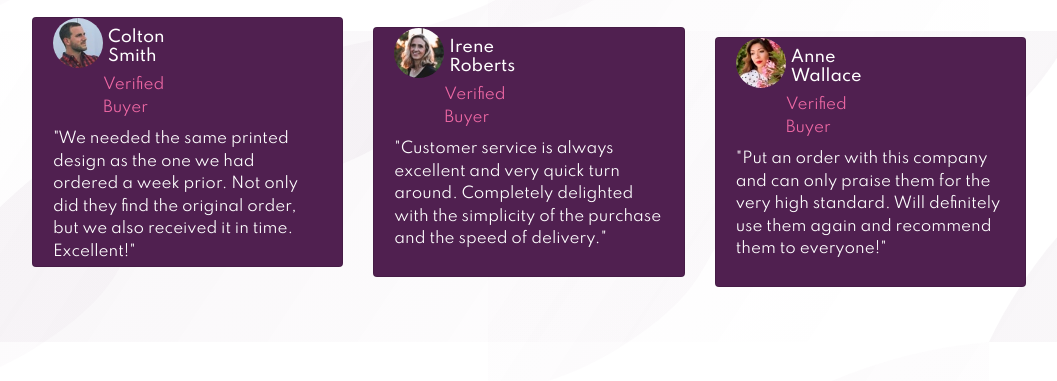
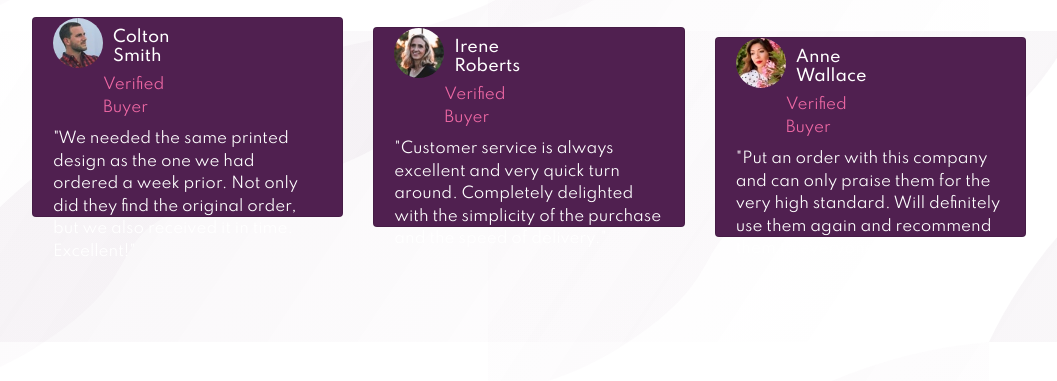
Before and after one commit to shubhanginisharma627/social-proof-section, a plain HTML site: page index.html in a window 1280 px wide. Shown: the part 331-712 px from the top of the page, without its empty margins (96-1153 px from the left). Drawn offline with nearby package versions, Linux system fonts and the light colour scheme.

Commit message:
Update style.css

```diff
--- a/style.css
+++ b/style.css
@@ -19,12 +19,12 @@ h6{
     font-weight: 500;
     margin-top: 10px;
    float:left;
-    margin-left:5px;
+    margin-left:10px;
 
 }
 .card{
     background-color: hsl(300, 43%, 22%);
-    height:250px;
+    height:200px;
     display: flex;
     width:350px;
     margin-left: 10%;
```
